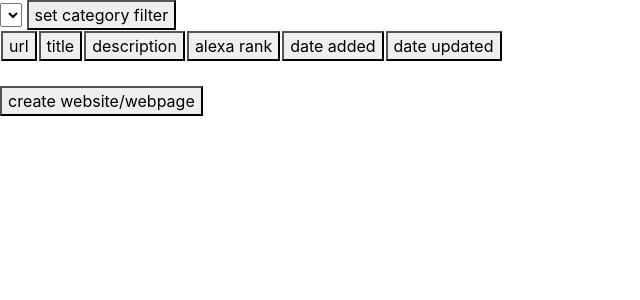
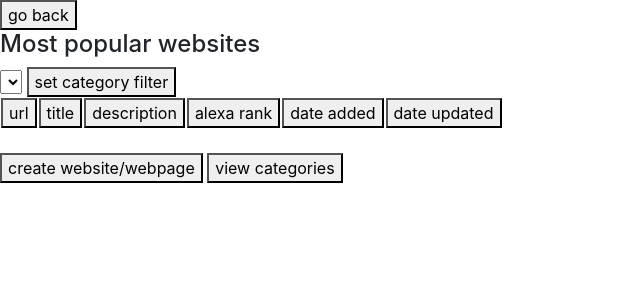
Before and after one commit to maciek1066/websites_app, a Django app: page /websites/ in a window 1280 px wide. Shown: the top 300 px of the page, without its empty margins (0-640 px from the left). Run offline with Django 3.2, Linux system fonts and the light colour scheme; data that the repository does not hold is empty; some libraries are stand-ins or nearby versions.

Commit message:
categories

```diff
--- a/websites/templates/create_view.html
+++ b/websites/templates/create_view.html
@@ -2,14 +2,14 @@
 
 {% block content %}
     <h2>Create website:</h2>
-    <form action="{% url 'websites' %}" method="POST">
+    <form action="" method="POST">
     {% csrf_token %}
     {{ form }}<br>
     <button type="submit" name="new_website">submit</button>
-    </form>
+    </form><br>
 
     <h3>Create web page:</h3>
-    <form action="{% url 'websites' %}" method="POST">
+    <form action="" method="POST">
     {% csrf_token %}
     {{ form2 }}<br>
     <button type="submit" name="new_webpage">submit</button>
--- a/websites/templates/websites.html
+++ b/websites/templates/websites.html
@@ -9,8 +9,10 @@
     <link rel="stylesheet" href="https://maxcdn.bootstrapcdn.com/bootstrap/4.0.0/css/bootstrap.min.css" integrity="sha384-Gn5384xqQ1aoWXA+058RXPxPg6fy4IWvTNh0E263XmFcJlSAwiGgFAW/dAiS6JXm" crossorigin="anonymous">
 </head>
 <body>
+<a href="{% url 'websites' %}"><button>go back</button></a>
 {% block content %}
     <form action="" method="GET">
+            <h4>Most popular websites</h4>
             <select name="category">
             {% if category is not None %}
             <option value="{{ category }}" selected>{{ category }}</option>
@@ -41,6 +43,7 @@
 
     </form><br>
     <a href="{% url 'create_view' %}"><button>create website/webpage</button></a>
+    <a href="{% url 'categories_view' %}"><button>view categories</button></a>
 {% endblock %}
 </body>
 </html>
--- a/websites/views.py
+++ b/websites/views.py
@@ -95,4 +95,20 @@ class CreateView(View):
             form2 = WebPageForm(request.POST)
             if form2.is_valid():
                 form2.save()
-        return redirect("hello")
+        return redirect("/websites")
+
+
+class CategoriesView(View):
+    def get(self, request):
+        categories = WebsiteCategory.objects.all()
+        ctx = {
+            "categories": categories,
+        }
+        return render(
+            request,
+            "categories_view.html",
+            context=ctx,
+        )
+
+    def post(self, request):
+        pass
--- a/websites_app/urls.py
+++ b/websites_app/urls.py
@@ -17,7 +17,12 @@ from django.contrib import admin
 from django.urls import path
 from django.conf.urls import url
 
-from websites.views import WebsitesListView, WebsiteDetailView, CreateView
+from websites.views import (
+    CategoriesView,
+    WebsitesListView,
+    WebsiteDetailView,
+    CreateView,
+)
 
 
 urlpatterns = [
@@ -27,4 +32,5 @@ urlpatterns = [
     url('^websites/(?P<category>\w+)/(?P<url>\w+)/$', WebsitesListView.as_view(), name="url"),
     url('^detail_view/(?P<website_id>(\d)+)/$', WebsiteDetailView.as_view(), name="detail_view"),
     url('^create_view/$', CreateView.as_view(), name="create_view"),
+    url('^categories_view/$', CategoriesView.as_view(), name="categories_view"),
 ]
```
Also changed, not shown: websites/templates/categories_view.html (added, +9 -0 lines).
